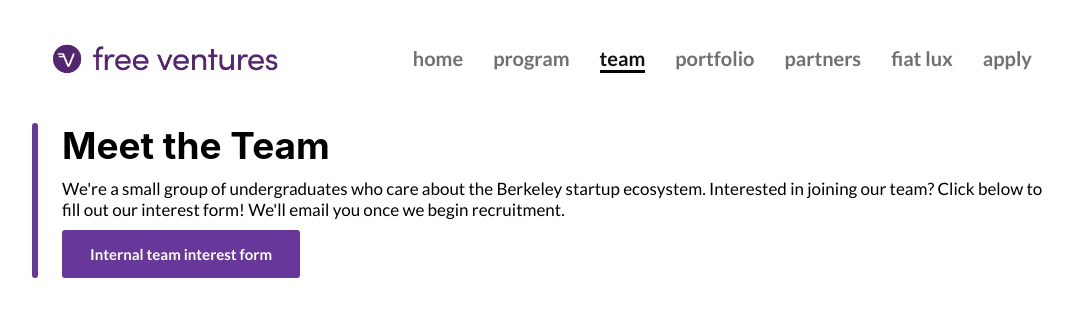
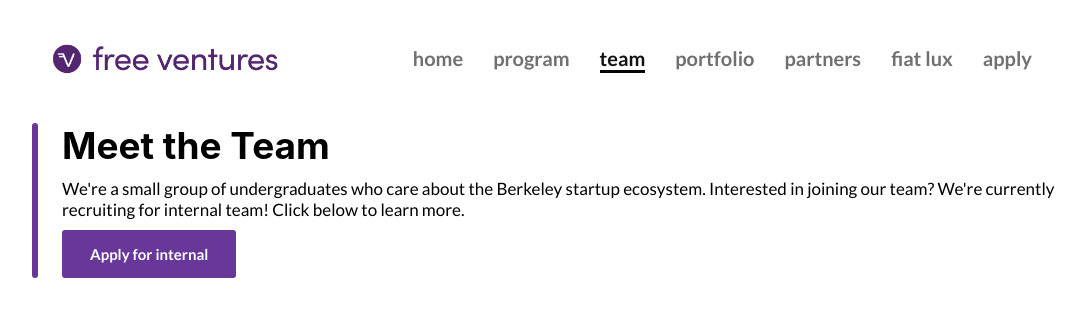
Before and after one commit to adhivd/freev-website, a React (Create React App) app: page /team in a window 1280 px wide. Shown: the top 316 px of the page, without its empty margins (93-1179 px from the left). Built offline with nearby package versions, Linux system fonts and the light colour scheme; grey boxes are pictures that could not be loaded.

Commit message:
more updates

```diff
--- a/src/Components/Apply.js
+++ b/src/Components/Apply.js
@@ -220,21 +220,17 @@ let batchFAQContent = [
                 <TabPanel value={value} index={1}>
 
                     <h2>Fall 2020 Internal Applications are now open! </h2>
-                    <h3>You can find our application for Fall 2020 below</h3>
+                    <h3>Click below to access our application and details regarding our infosession</h3>
                     <a href={airtableLink} className="genericButtonGray" target="_blank">Fall 2020 Internal Application</a>
-                    {/* <ul>
+                    <a href="https://www.facebook.com/events/871131273419831/" className="genericButtonGray" target="_blank">Infosession RSVP</a>
+                    <ul>
                             <li>
                                 <p>
-                                    <strong>Applications have been extended to Saturday, March 7th at 11:59pm</strong>
-                                </p>
-                            </li>
-                            <li>
-                                <p>
-                                    <strong>Infosession: </strong> Come to our infosession on Tuesday, March 3rd from 7-9pm at The House (2311 Bowditch) to learn more about what internal team members do and what we look for in applicants.
+                                    <strong>Infosession: </strong> Come to our virtual infosession on Tuesday, October 20th from 6-7pm PST to learn more about what internal team members do and what we look for in applicants. We'll post the Zoom link on our Facebook event linked above.
                                 </p>
                             </li>
 
-                        </ul> */}
+                        </ul>
 
 
                     <h2>Fall 2020 Recruitment Timeline</h2>
--- a/src/Components/Team.js
+++ b/src/Components/Team.js
@@ -32,7 +32,20 @@ import skydeck from './../assets/partners/skydeck.png';
 function Team() {
 
     var header = "Meet the Team";
-    var description = "We're a small group of undergraduates who care about the Berkeley startup ecosystem. Interested in joining our team? Click below to fill out our interest form! We'll email you once we begin recruitment.";
+    var internalRecruitment = true;
+    var description = "We're a small group of undergraduates who care about the Berkeley startup ecosystem. Interested in joining our team?";
+
+    let button;
+
+    if(internalRecruitment) {
+        description += " We're currently recruiting for internal team! Click below to learn more.";
+        button = <Link to="/apply" className="genericButton">Apply for internal</Link>
+    }
+    else {
+        description += " Click below to fill out our interest form! We'll email you once we begin recruitment.";
+        button = <a href="https://forms.gle/D1CJuxfxytb3h54G9" target="_blank" className="genericButton">Internal team interest form</a>
+    }
+
     var peopleContent = [
     {
         name: "Nikita Ashok",
@@ -131,13 +144,14 @@ function Team() {
         );
     });
 
+
     return (
         <section>
             <GenericTop
                 header={header}
                 description={description}
             >
-            <a href="https://forms.gle/D1CJuxfxytb3h54G9" target="_blank" className="genericButton">Internal team interest form</a>
+            {button}
             </GenericTop>
         <GenericPage>
                 <div className="peopleGrid">
```
